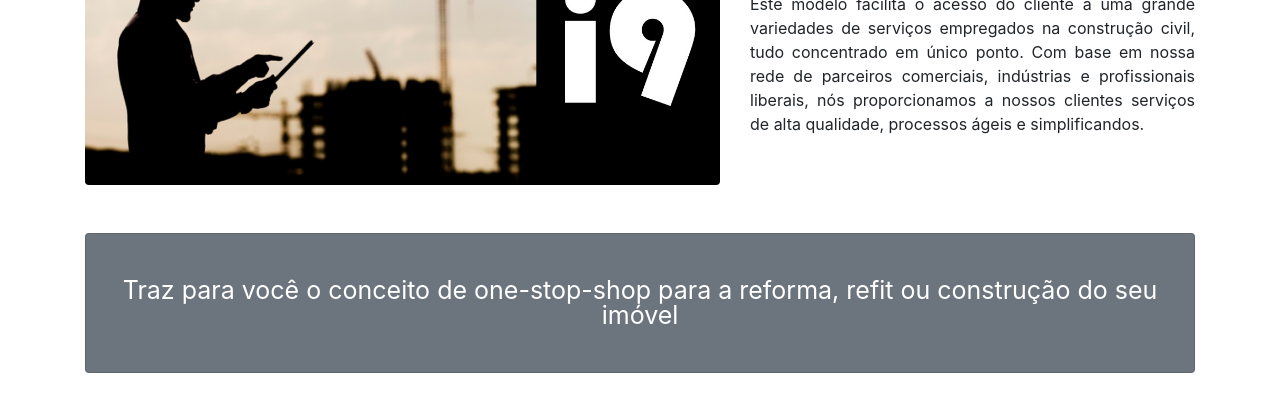
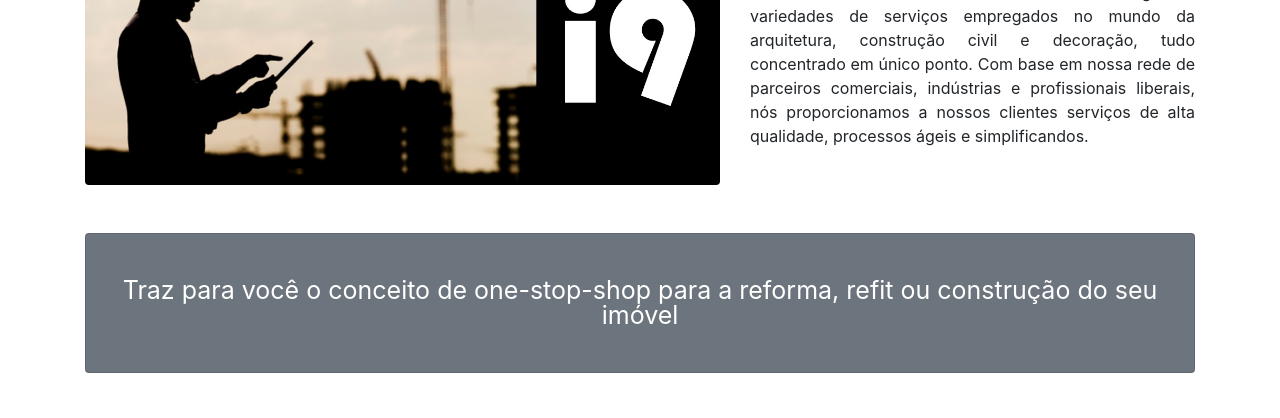
Before and after one commit to anderatt/i9engcivil, a website: page index.html in a window 1280 px wide. Shown: the part 201-619 px from the top of the page. Drawn offline with Linux system fonts and the light colour scheme.

Commit message:
Update index.html

```diff
--- a/index.html
+++ b/index.html
@@ -64,7 +64,7 @@
       <div class="col-lg-5">
         <h1 class="font-weight-light">One-Stop-Shop</h1>
         <!--<p>This is a template that is great for small businesses. It doesn't have too much fancy flare to it, but it makes a great use of the standard Bootstrap core components. Feel free to use this template for any project you want!</p> -->
-        <p style="text-align:justify">Este modelo facilita o acesso do cliente a uma grande variedades de serviços empregados na construção civil, tudo concentrado em único ponto. Com base em nossa rede de parceiros comerciais, indústrias e profissionais liberais, nós proporcionamos a nossos clientes serviços de alta qualidade, processos ágeis e simplificandos.
+        <p style="text-align:justify">Este modelo facilita o acesso do cliente a uma grande variedades de serviços empregados no mundo da arquitetura, construção civil e decoração, tudo concentrado em único ponto. Com base em nossa rede de parceiros comerciais, indústrias e profissionais liberais, nós proporcionamos a nossos clientes serviços de alta qualidade, processos ágeis e simplificandos.
         </p>
         <!-- <a class="btn btn-primary" href="#">Call to Action!</a> -->
       </div>
```
